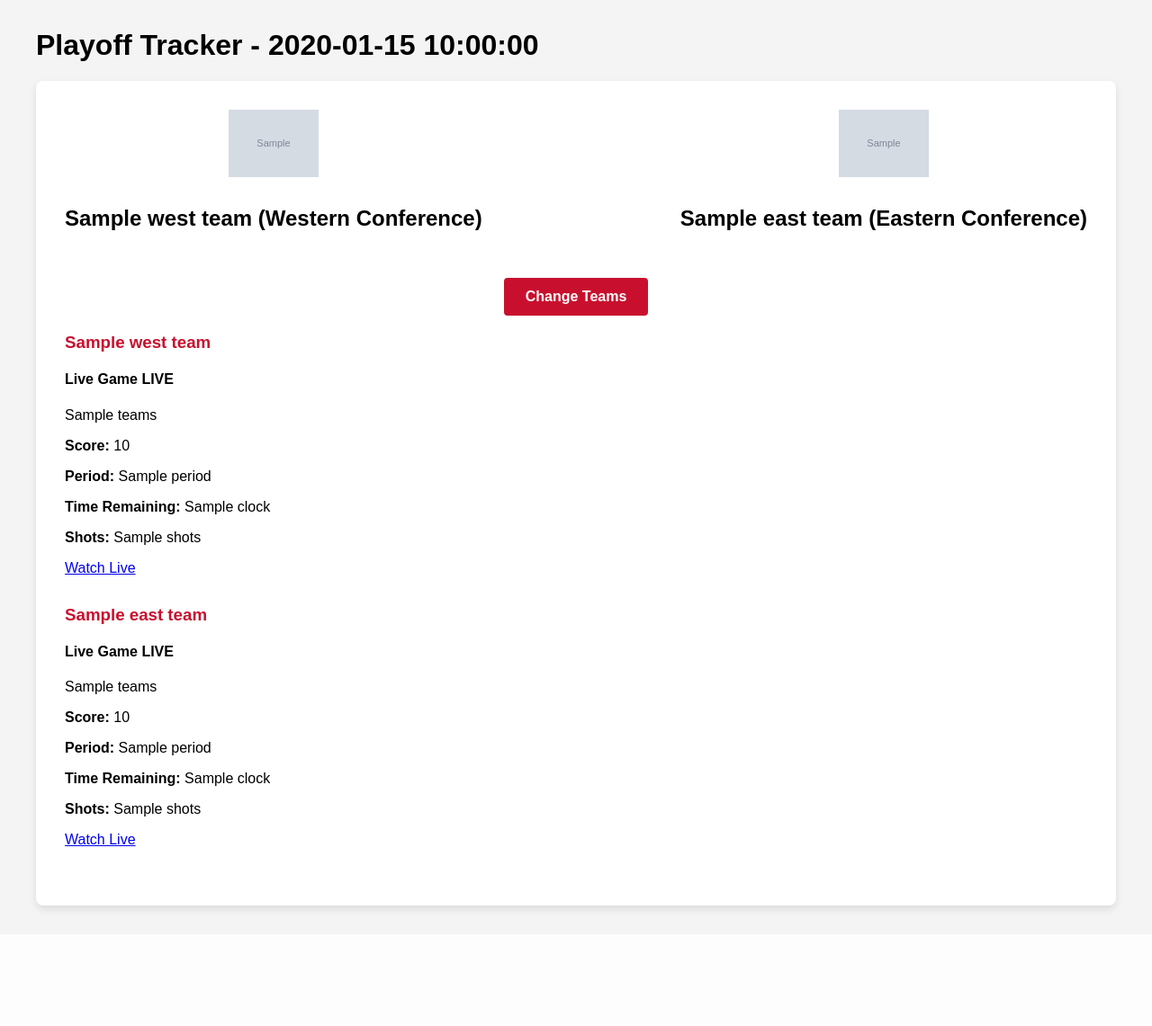
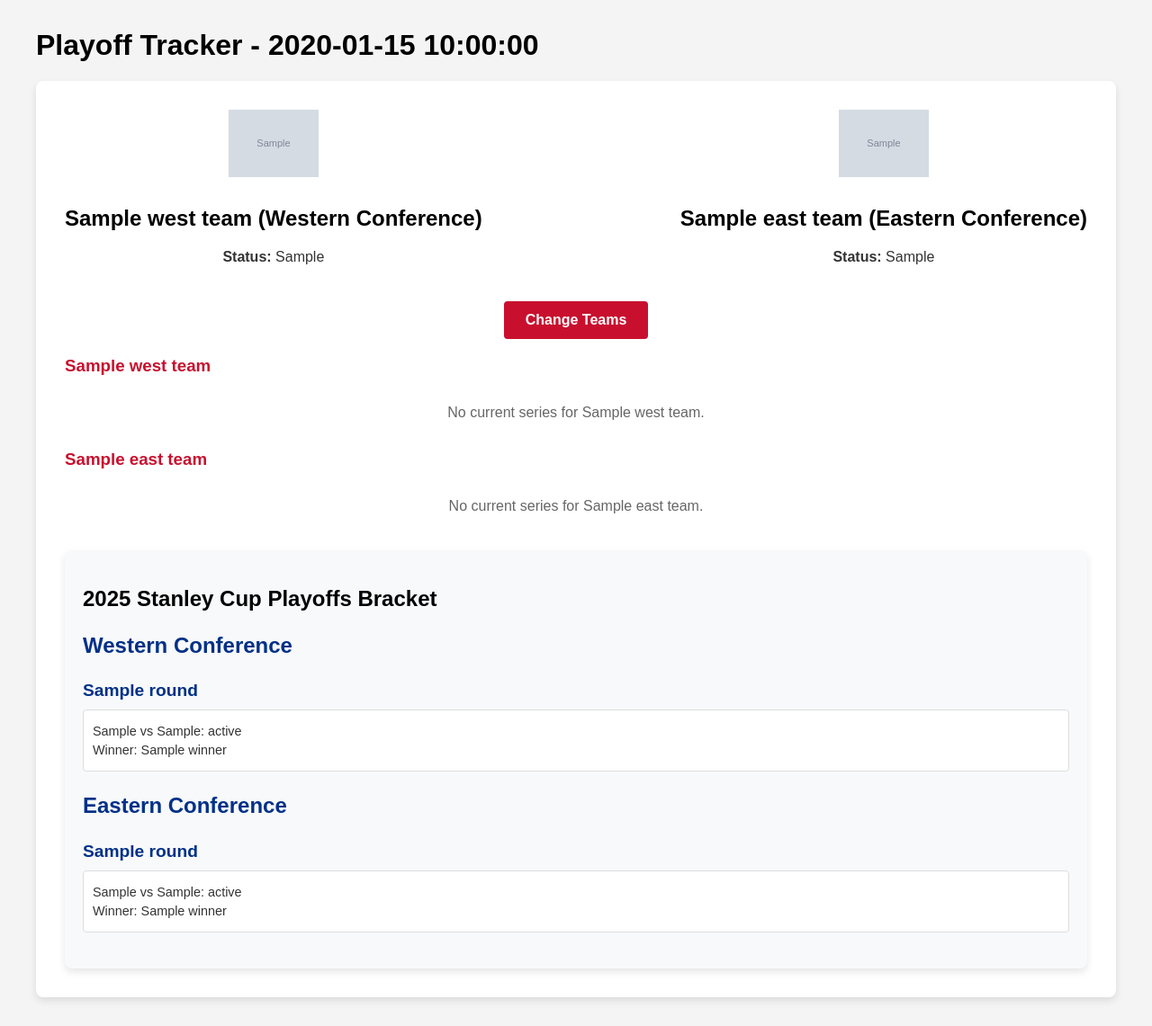
Before and after one commit to ASchaffer8770/nhl-tracker, a Flask app: template templates/dashboard.html in a window 1280 px wide. Shown: the part 51-1192 px from the top of the page at 90% size. Before the commit the page ends 1066 px from the top, so only its background shows below. Run offline with Flask 3, Linux system fonts and the light colour scheme; the template is opened without the code that fills it: most values are stand-ins (such as "Sample title", 1, 10 or a date in 2020); grey boxes marked "Sample" are stand-in pictures; some libraries are stand-ins or nearby versions.

Commit message:
Fix bracket visibility and clarify current series

```diff
--- a/app.py
+++ b/app.py
@@ -81,7 +81,7 @@ def fetch_nhl_teams(season="20242025"):
                 "name": team.get("teamName", {}).get("default", ""),
                 "conference": team.get("conferenceName", "")
             }
-            if team_data["conference"] == "Western" and len(west_teams) < 16:  # Include all playoff teams
+            if team_data["conference"] == "Western" and len(west_teams) < 16:
                 west_teams.append(team_data)
             elif team_data["conference"] == "Eastern" and len(east_teams) < 16:
                 east_teams.append(team_data)
@@ -101,7 +101,7 @@ def get_all_playoff_series(season="20242025"):
             response = requests.get(url, timeout=5)
             response.raise_for_status()
             series_data = response.json()
-            if series_data.get('seriesLetter'):  # Ensure valid series data
+            if series_data.get('seriesLetter'):
                 all_series.append(series_data)
                 logger.debug(f"Fetched series {letter}: {series_data.get('seriesLetter')}")
         except requests.exceptions.HTTPError as e:
@@ -111,70 +111,93 @@ def get_all_playoff_series(season="20242025"):
             raise
         except requests.exceptions.RequestException as e:
             logger.error(f"Failed to fetch series {letter}: {e}")
+    logger.debug(f"All series fetched: {len(all_series)} series")
     return all_series
 
-# Selects the series for teams saved to the user's profile
+# Selects the current series for teams saved to the user's profile
 def get_series_for_teams(all_series, selected_teams):
     selected_series = []
-    selected_teams = [team.upper() for team in selected_teams]  # Normalize to uppercase
+    selected_teams = [team.upper() for team in selected_teams]
+    team_series = {team: None for team in selected_teams}  # Track latest series per team
+
     for series in all_series:
         top_team_abbr = series.get('topSeedTeam', {}).get('abbrev', '').upper()
         bottom_team_abbr = series.get('bottomSeedTeam', {}).get('abbrev', '').upper()
-        if top_team_abbr in selected_teams or bottom_team_abbr in selected_teams:
-            series_data = {
-                'series_letter': series.get('seriesLetter', ''),
-                'round': str(series.get('round', 'Unknown')),  # Convert to string
-                'top_team': top_team_abbr,
-                'bottom_team': bottom_team_abbr,
-                'series_status': f"{series.get('topSeedTeam', {}).get('seriesWins', 0)}-{series.get('bottomSeedTeam', {}).get('seriesWins', 0)}",
-                'games': [
-                    {
-                        'id': str(game.get('id', '')),
-                        'gameNumber': game.get('gameNumber', 'TBD'),
-                        'date': datetime.strptime(game.get('startTimeUTC', '').split('T')[0], '%Y-%m-%d').strftime(
-                            '%m-%d-%Y') if 'T' in game.get('startTimeUTC', '') else 'TBD',
-                        'home_team': game.get('homeTeam', {}).get('abbrev', ''),
-                        'away_team': game.get('awayTeam', {}).get('abbrev', ''),
-                        'home_score': game.get('homeTeam', {}).get('score', 0),
-                        'away_score': game.get('awayTeam', {}).get('score', 0),
-                        'state': "Completed" if game.get('gameState', 'TBD') == "OFF" else "Upcoming" if game.get(
-                            'gameState', 'TBD') == "FUT" else game.get('gameState', 'TBD'),
-                        'tv': game.get('tvBroadcasts', [{}])[0].get('network', 'N/A') if game.get(
-                            'tvBroadcasts') else 'N/A',
-                        'start_time': game.get('startTimeUTC', '') if game.get('startTimeUTC', '') else 'TBD',
-                        'winner': game.get('homeTeam', {}).get('abbrev', '') if game.get('homeTeam', {}).get('score',
-                                                                                                             0) > game.get(
-                            'awayTeam', {}).get('score', 0) else game.get('awayTeam', {}).get('abbrev', '') if game.get(
-                            'awayTeam', {}).get('score', 0) > game.get('homeTeam', {}).get('score', 0) else None
-                    } for game in series.get('games', [])
-                ]
-            }
-            selected_series.append(series_data)
-            logger.debug(f"Found series for teams {top_team_abbr}/{bottom_team_abbr}: {series_data}")
+        top_wins = series.get('topSeedTeam', {}).get('seriesWins', 0)
+        bottom_wins = series.get('bottomSeedTeam', {}).get('seriesWins', 0)
+        round = str(series.get('round', 'Unknown'))
+
+        # Skip completed series where the team lost
+        for team in selected_teams:
+            if team == top_team_abbr and bottom_wins >= 4:
+                continue
+            if team == bottom_team_abbr and top_wins >= 4:
+                continue
+
+            if team == top_team_abbr or team == bottom_team_abbr:
+                current_series_round = int(round) if round.isdigit() else 999  # High number for named rounds
+                existing_series = team_series[team]
+                if not existing_series or current_series_round > int(existing_series.get('round', '0')) if existing_series.get('round', '0').isdigit() else 999:
+                    series_data = {
+                        'series_letter': series.get('seriesLetter', ''),
+                        'round': round,
+                        'top_team': top_team_abbr,
+                        'bottom_team': bottom_team_abbr,
+                        'series_status': f"{top_wins}-{bottom_wins}",
+                        'games': [
+                            {
+                                'id': str(game.get('id', '')),
+                                'gameNumber': game.get('gameNumber', 'TBD'),
+                                'date': datetime.strptime(game.get('startTimeUTC', '').split('T')[0], '%Y-%m-%d').strftime(
+                                    '%m-%d-%Y') if 'T' in game.get('startTimeUTC', '') else 'TBD',
+                                'home_team': game.get('homeTeam', {}).get('abbrev', ''),
+                                'away_team': game.get('awayTeam', {}).get('abbrev', ''),
+                                'home_score': game.get('homeTeam', {}).get('score', 0),
+                                'away_score': game.get('awayTeam', {}).get('score', 0),
+                                'state': "Completed" if game.get('gameState', 'TBD') == "OFF" else "Upcoming" if game.get(
+                                    'gameState', 'TBD') == "FUT" else game.get('gameState', 'TBD'),
+                                'tv': game.get('tvBroadcasts', [{}])[0].get('network', 'N/A') if game.get(
+                                    'tvBroadcasts') else 'N/A',
+                                'start_time': game.get('startTimeUTC', '') if game.get('startTimeUTC', '') else 'TBD',
+                                'winner': game.get('homeTeam', {}).get('abbrev', '') if game.get('homeTeam', {}).get('score',
+                                                                                                                    0) > game.get(
+                                    'awayTeam', {}).get('score', 0) else game.get('awayTeam', {}).get('abbrev', '') if game.get(
+                                    'awayTeam', {}).get('score', 0) > game.get('homeTeam', {}).get('score', 0) else None
+                            } for game in series.get('games', [])
+                        ]
+                    }
+                    team_series[team] = series_data
+                    logger.debug(f"Updated series for team {team}: {series_data}")
+
+    selected_series = [series for series in team_series.values() if series]
     logger.debug(f"Selected series: {selected_series}")
     return selected_series
 
 # Determine team status (eliminated, current round)
 def get_team_status(all_series, team_abbr):
     status = {'eliminated': False, 'current_round': 'Not in Playoffs'}
-    team_abbr = team_abbr.upper()  # Normalize to uppercase
+    team_abbr = team_abbr.upper()
+    max_round = 0
     for series in all_series:
         top_team = series.get('topSeedTeam', {}).get('abbrev', '').upper()
         bottom_team = series.get('bottomSeedTeam', {}).get('abbrev', '').upper()
         top_wins = series.get('topSeedTeam', {}).get('seriesWins', 0)
         bottom_wins = series.get('bottomSeedTeam', {}).get('seriesWins', 0)
-        round = str(series.get('round', 'Unknown'))  # Convert to string
+        round = str(series.get('round', 'Unknown'))
+        round_num = int(round) if round.isdigit() else 999
 
         if team_abbr == top_team:
             if bottom_wins >= 4:
                 status['eliminated'] = True
-            else:
+            elif round_num > max_round:
                 status['current_round'] = f"Round {round}" if round.isdigit() else round
+                max_round = round_num
         elif team_abbr == bottom_team:
             if top_wins >= 4:
                 status['eliminated'] = True
-            else:
+            elif round_num > max_round:
                 status['current_round'] = f"Round {round}" if round.isdigit() else round
+                max_round = round_num
 
     return status
 
@@ -186,7 +209,7 @@ def build_playoff_bracket(all_series):
     }
     for series in all_series:
         conference = series.get('topSeedTeam', {}).get('conferenceName', '')
-        round = str(series.get('round', 'Unknown'))  # Convert to string
+        round = str(series.get('round', 'Unknown'))
         if round.isdigit():
             round_name = f"Round {round}"
         elif round.lower() in ['conference finals', 'stanley cup final']:
@@ -206,6 +229,7 @@ def build_playoff_bracket(all_series):
         elif conference == 'Eastern':
             bracket['Eastern'][round_name].append(series_data)
 
+    logger.debug(f"Bracket data: {bracket}")
     return bracket
 
 @app.route("/")
@@ -321,7 +345,7 @@ def dashboard():
         east_team_info = next((t for t in fetch_nhl_teams()[1] if t["abbr"] == user.favorite_east_team),
                               {"name": "Unknown", "abbr": "Unknown"})
         west_team_status = get_team_status(all_series, user.favorite_west_team)
-        east_team_status = get_team_status(all_series, user.favorite_east_team)
+        east_team_info = get_team_status(all_series, user.favorite_east_team)
         west_team_info.update(west_team_status)
         east_team_info.update(east_team_status)
         west_logo_url = f"https://assets.nhle.com/logos/nhl/svg/{user.favorite_west_team}_light.svg"
--- a/templates/dashboard.html
+++ b/templates/dashboard.html
@@ -16,10 +16,12 @@
                 <div class="team-info">
                     <img src="{{ west_logo_url }}" alt="{{ west_team.name }} Logo" class="team-logo">
                     <h2>{{ west_team.name }} (Western Conference)</h2>
+                    <p><strong>Status:</strong> {% if west_team.eliminated %}Eliminated{% else %}{{ west_team.current_round }}{% endif %}</p>
                 </div>
                 <div class="team-info">
                     <img src="{{ east_logo_url }}" alt="{{ east_team.name }} Logo" class="team-logo">
                     <h2>{{ east_team.name }} (Eastern Conference)</h2>
+                    <p><strong>Status:</strong> {% if east_team.eliminated %}Eliminated{% else %}{{ east_team.current_round }}{% endif %}</p>
                 </div>
             </div>
             <div class="action-buttons">
@@ -29,22 +31,11 @@
             <!-- Western Team Section -->
             <div class="team-section">
                 <h3>{{ west_team.name }}</h3>
-                {% if west_live_game %}
-                    <div class="live-game-card">
-                        <h4>Live Game <span class="live-badge">LIVE</span></h4>
-                        <p>{{ west_live_game.teams }}</p>
-                        <p><strong>Score:</strong> {{ west_live_game.score }}</p>
-                        <p><strong>Period:</strong> {{ west_live_game.period }}</p>
-                        <p><strong>Time Remaining:</strong> {{ west_live_game.clock }}</p>
-                        <p><strong>Shots:</strong> {{ west_live_game.shots }}</p>
-                        <a href="{{ url_for('game_details', game_id=west_live_game.game_id) }}" aria-label="Watch live game {{ west_live_game.teams }}">Watch Live</a>
-                    </div>
-                {% endif %}
-                {% for series in series_to_display %}
-                    {% if west_team.abbr in [series.top_team, series.bottom_team] %}
+                {% for series in series_to_display if west_team.abbr in [series.top_team, series.bottom_team] %}
                     <div class="series-card">
-                            <h3 role="button" aria-expanded="false" aria-controls="grid-{{ series.series_letter }}">Series {{ series.top_team }} vs {{ series.bottom_team }} <button class="toggle-btn" aria-label="Show games for {{ series.top_team }} vs {{ series.bottom_team }}">Show Games</button></h3>
+                        <h3 role="button" aria-expanded="false" aria-controls="grid-{{ series.series_letter }}">Current Series: {{ series.top_team }} vs {{ series.bottom_team }} <button class="toggle-btn" aria-label="Show games for {{ series.top_team }} vs {{ series.bottom_team }}">Show Games</button></h3>
                         <p>Series Status: {{ series.series_status }}</p>
+                        <p>Round: {{ series.round }}</p>
                         <div class="game-grid" id="grid-{{ series.series_letter }}" style="display: none;">
                             {% for game in series.games %}
                                 <div class="game-card {{ game.state | lower }}">
@@ -76,29 +67,19 @@
                             {% endfor %}
                         </div>
                     </div>
-                    {% endif %}
+                {% else %}
+                    <p class="no-games">No current series for {{ west_team.name }}.</p>
                 {% endfor %}
             </div>
 
             <!-- Eastern Team Section -->
             <div class="team-section">
                 <h3>{{ east_team.name }}</h3>
-                {% if east_live_game %}
-                    <div class="live-game-card">
-                        <h4>Live Game <span class="live-badge">LIVE</span></h4>
-                        <p>{{ east_live_game.teams }}</p>
-                        <p><strong>Score:</strong> {{ east_live_game.score }}</p>
-                        <p><strong>Period:</strong> {{ east_live_game.period }}</p>
-                        <p><strong>Time Remaining:</strong> {{ east_live_game.clock }}</p>
-                        <p><strong>Shots:</strong> {{ east_live_game.shots }}</p>
-                        <a href="{{ url_for('game_details', game_id=east_live_game.game_id) }}" aria-label="Watch live game {{ east_live_game.teams }}">Watch Live</a>
-                    </div>
-                {% endif %}
-                {% for series in series_to_display %}
-                    {% if east_team.abbr in [series.top_team, series.bottom_team] %}
+                {% for series in series_to_display if east_team.abbr in [series.top_team, series.bottom_team] %}
                     <div class="series-card">
-                            <h3 role="button" aria-expanded="false" aria-controls="grid-{{ series.series_letter }}">Series {{ series.top_team }} vs {{ series.bottom_team }} <button class="toggle-btn" aria-label="Show games for {{ series.top_team }} vs {{ series.bottom_team }}">Show Games</button></h3>
+                        <h3 role="button" aria-expanded="false" aria-controls="grid-{{ series.series_letter }}">Current Series: {{ series.top_team }} vs {{ series.bottom_team }} <button class="toggle-btn" aria-label="Show games for {{ series.top_team }} vs {{ series.bottom_team }}">Show Games</button></h3>
                         <p>Series Status: {{ series.series_status }}</p>
+                        <p>Round: {{ series.round }}</p>
                         <div class="game-grid" id="grid-{{ series.series_letter }}" style="display: none;">
                             {% for game in series.games %}
                                 <div class="game-card {{ game.state | lower }}">
@@ -130,13 +111,55 @@
                             {% endfor %}
                         </div>
                     </div>
+                {% else %}
+                    <p class="no-games">No current series for {{ east_team.name }}.</p>
+                {% endfor %}
+            </div>
+
+            <!-- Playoff Bracket -->
+            <div class="bracket">
+                <h2>2025 Stanley Cup Playoffs Bracket</h2>
+                {% if bracket.Western or bracket.Eastern %}
+                    <div class="conference-bracket">
+                        <h3>Western Conference</h3>
+                        {% for round, series_list in bracket.Western.items() %}
+                            {% if series_list %}
+                                <div class="round">
+                                    <h4>{{ round }}</h4>
+                                    {% for series in series_list %}
+                                        <div class="series">
+                                            <p>{{ series.top_team }} vs {{ series.bottom_team }}: {{ series.series_status }}</p>
+                                            {% if series.winner %}
+                                                <p>Winner: {{ series.winner }}</p>
+                                            {% endif %}
+                                        </div>
+                                    {% endfor %}
+                                </div>
                             {% endif %}
                         {% endfor %}
                     </div>
-
-            {% if not series_to_display %}
-                <p class="no-games">No playoff series found for your teams yet. Check back as the playoffs progress!</p>
+                    <div class="conference-bracket">
+                        <h3>Eastern Conference</h3>
+                        {% for round, series_list in bracket.Eastern.items() %}
+                            {% if series_list %}
+                                <div class="round">
+                                    <h4>{{ round }}</h4>
+                                    {% for series in series_list %}
+                                        <div class="series">
+                                            <p>{{ series.top_team }} vs {{ series.bottom_team }}: {{ series.series_status }}</p>
+                                            {% if series.winner %}
+                                                <p>Winner: {{ series.winner }}</p>
                                             {% endif %}
+                                        </div>
+                                    {% endfor %}
+                                </div>
+                            {% endif %}
+                        {% endfor %}
+                    </div>
+                {% else %}
+                    <p class="no-games">No playoff bracket data available.</p>
+                {% endif %}
+            </div>
         </div>
     </div>
 
@@ -150,7 +173,7 @@
                 grid.style.display = isExpanded ? 'none' : 'grid';
                 header.setAttribute('aria-expanded', !isExpanded);
                 toggleBtn.textContent = isExpanded ? 'Show Games' : 'Hide Games';
-                toggleBtn.setAttribute('aria-label', isExpanded ? `Show games for ${header.textContent.split(' ')[1]} vs ${header.textContent.split(' ')[3]}` : `Hide games for ${header.textContent.split(' ')[1]} vs ${header.textContent.split(' ')[3]}`);
+                toggleBtn.setAttribute('aria-label', isExpanded ? `Show games for ${header.textContent.split(' ')[2]} vs ${header.textContent.split(' ')[4]}` : `Hide games for ${header.textContent.split(' ')[2]} vs ${header.textContent.split(' ')[4]}`);
             });
         });
 
```
Lines whose indentation alone changed are shown as unchanged.
